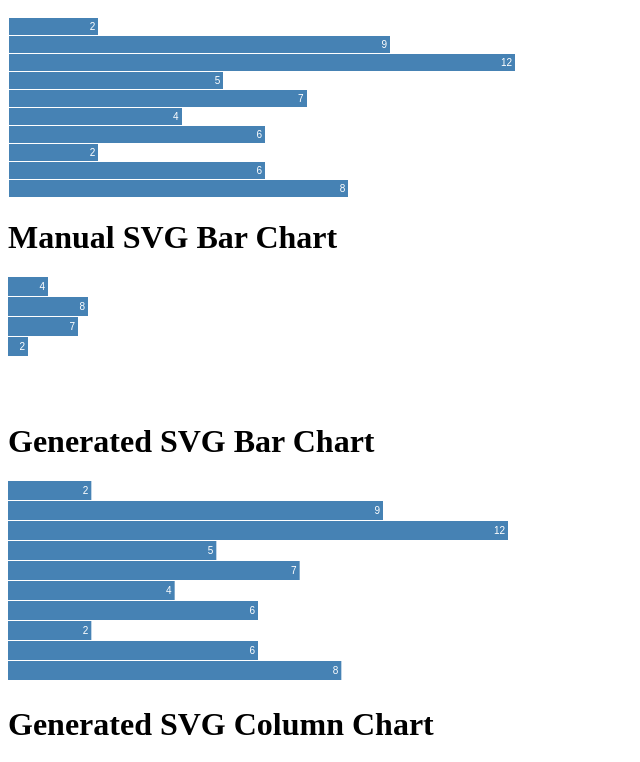
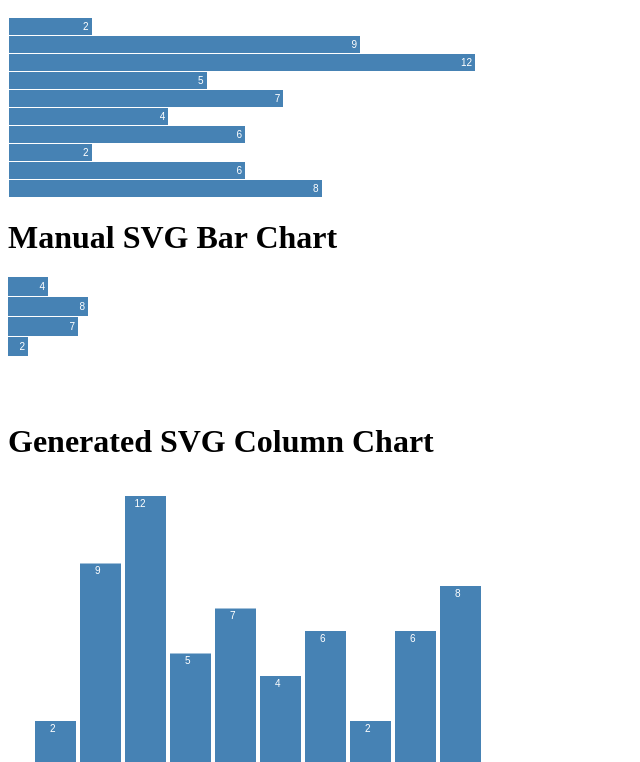
Before and after one commit to swegner/github100, a plain HTML site: page d3/bar/index.html in a window 1280 px wide. Shown: the part 542-1304 px from the top of the page, without its empty margins (0-640 px from the left). Drawn offline with nearby package versions, Linux system fonts and the light colour scheme.

Commit message:
Add chart margin

```diff
--- a/d3/bar/app.js
+++ b/d3/bar/app.js
@@ -12,18 +12,27 @@
         .style("background-color", "black")
         .html("Hello, world!");
 
-    var chartWidth = 500;
-    var chartHeight = 300;
+    var margin = {
+      top: 15,
+      left: 20,
+      right: 20,
+      bottom: 15,
+    };
+
+    var outerWidth = 500;
+    var outerHeight = 300;
+
+    var chartWidth = outerWidth - margin.left - margin.right;
+    var chartHeight = outerHeight - margin.top - margin.bottom;
 
     var generatedBarChart = d3.select("#generatedBarChart")
       .attr("width", chartWidth);
 
-    var svgBarChart = d3.select("#generatedSvgBarChart")
-      .attr("width", chartWidth);
-
     var svgColumnChart = d3.select("#generatedSvgColumnChart")
-      .attr("width", chartWidth)
-      .attr("height", chartHeight);
+        .attr("width", outerWidth)
+        .attr("height", outerHeight)
+      .append("g")
+        .attr("transform", "translate(" + margin.left + "," + margin.top + ")");
 
     d3.tsv("dataset.tsv",
       function(d) { d.value = +d.value; return d; },
@@ -46,27 +55,6 @@
         .enter().append("div")
           .style("width", function(d) { return horizontalScale(d.value) + "px"; })
           .text(function(d) { return d.value; });
-
-
-      // Generated SVG Bar Chart
-      var barheight = 20;
-
-      var svgBarSelect = svgBarChart
-        .attr("height", barheight * data.length)
-        .selectAll("g")
-          .data(data)
-        .enter().append("g")
-          .attr("transform", function(d, i) { return "translate(0," + barheight * i + ")"; });
-
-      svgBarSelect.append("rect")
-        .attr("height", barheight - 1)
-        .attr("width", function(d) { return horizontalScale(d.value); });
-
-      svgBarSelect.append("text")
-        .attr("y", (barheight - 1) / 2)
-        .attr("dy", ".35em")
-        .attr("x", function(d) { return horizontalScale(d.value) - 3; })
-        .text(function(d) { return d.value; });
 
 
       // Generated SVG Column chart
--- a/d3/bar/index.html
+++ b/d3/bar/index.html
@@ -52,9 +52,6 @@
       </g>
     </svg>
 
-    <h1>Generated SVG Bar Chart</h1>
-    <svg id="generatedSvgBarChart" class="chart"></svg>
-
     <h1>Generated SVG Column Chart</h1>
     <svg id="generatedSvgColumnChart" class="chart"></svg>
 
```
